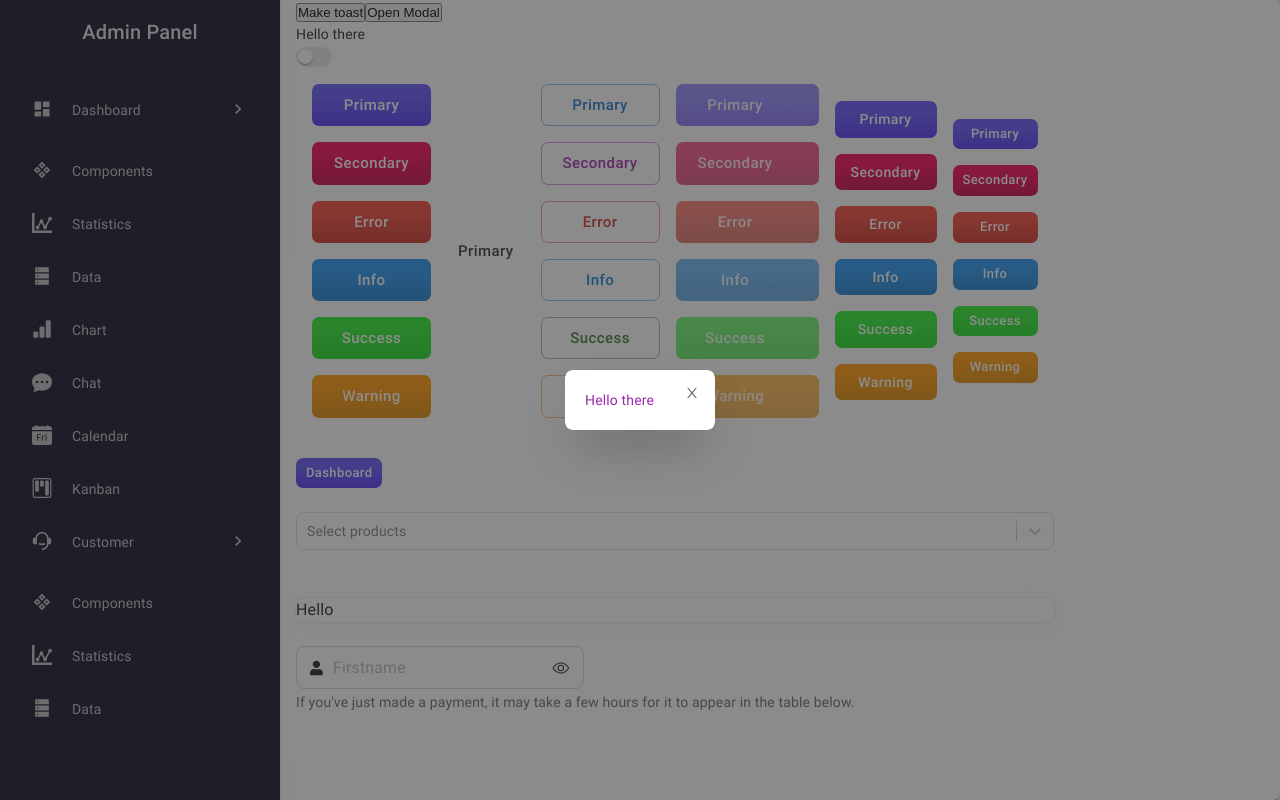
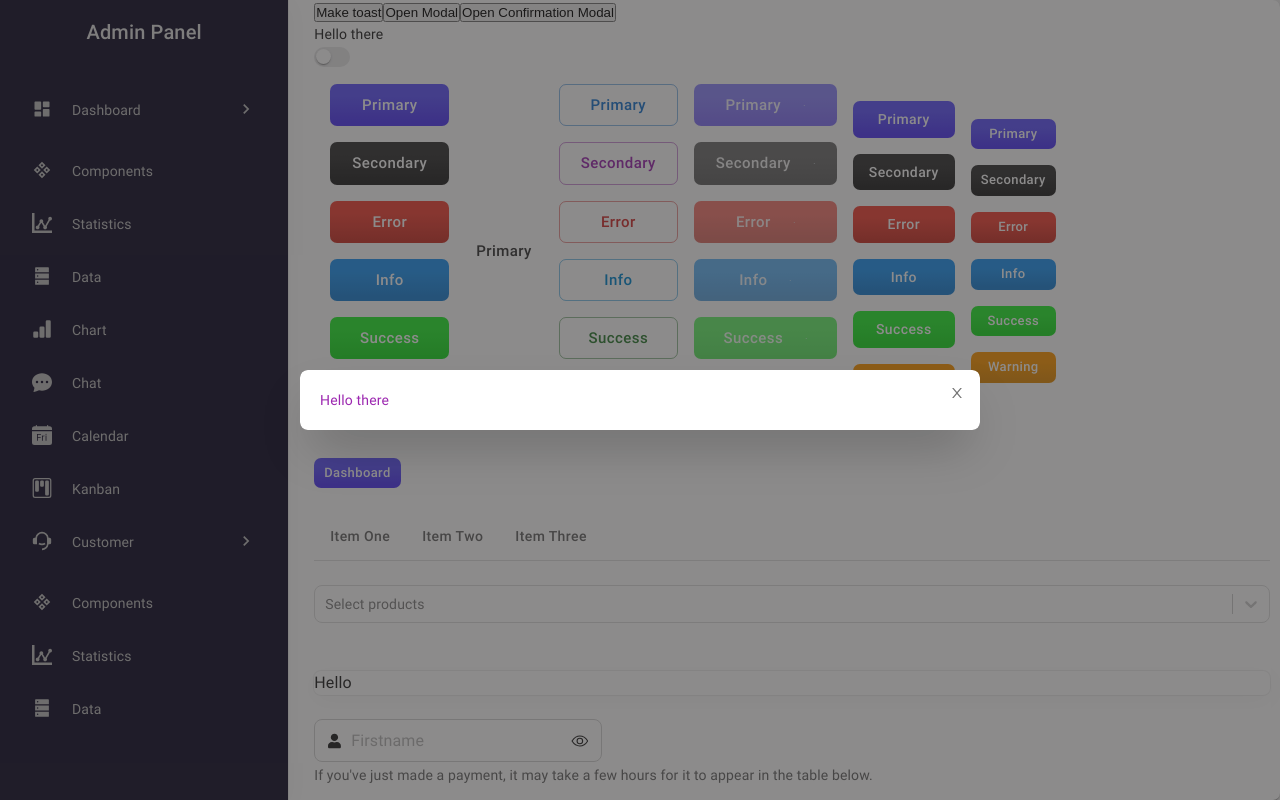
Before and after one commit to binay798/pixelsquare-school-management-system, a React (Vite) app: page / in a window 1280 px wide. Both pictures are taken after a click on the button "Open Modal". Built offline with nearby package versions, Linux system fonts and the light colour scheme.

Commit message:
feat: confirmation modal added

```diff
--- a/index.html
+++ b/index.html
@@ -9,6 +9,7 @@
   <body>
     <div id="root"></div>
     <div id="fullpage-loader"></div>
+    <div id="modal-portal"></div>
     <script type="module" src="/src/main.tsx"></script>
   </body>
 </html>
--- a/src/App.css
+++ b/src/App.css
@@ -82,3 +82,12 @@ body {
   background-color: #eee !important;
   min-height: 100vh;
 }
+
+#root {
+  position: relative;
+  z-index: 1;
+}
+#modal-portal {
+  position: relative;
+  z-index: 2;
+}
--- a/src/components/adminSidebar/sidebar.styles.tsx
+++ b/src/components/adminSidebar/sidebar.styles.tsx
@@ -11,7 +11,7 @@ import { colors } from '@src/helpers/colors.helpers'
 
 export const Container = styled(Card)`
   height: 100vh;
-  width: 280px;
+  width: 380px;
   border-radius: 0px;
   background-color: #0f0b26;
   border: none;
--- /dev/null
+++ b/src/components/confirmationModal/confirmationModal.component.tsx
@@ -0,0 +1,58 @@
+import { Box, Stack, Typography } from '@mui/material'
+import SpringModal from '../modal/modal.component'
+import { ConfirmationContainer } from './confirmationModal.styles'
+import { colors } from '@src/helpers/colors.helpers'
+import { ButtonComp } from '../button/button.component'
+
+interface Props {
+  open: boolean
+  children: React.ReactNode
+  onClose: () => void
+  heading?: string
+  onConfirmationClick: () => void
+  confirmLoader?: boolean
+}
+
+export function ConfirmationModal({
+  heading = 'Are you sure want to proceed ?',
+  ...props
+}: Props) {
+  return (
+    <SpringModal noPadding close={props.onClose} open={props.open} size="sm">
+      <ConfirmationContainer>
+        <Box p={2} borderBottom={`1px solid ${colors.grey[300]}`}>
+          <Typography
+            variant="body1"
+            color="textPrimary"
+            fontWeight={500}
+            fontSize={18}
+          >
+            {heading}
+          </Typography>
+        </Box>
+        <Box p={2} maxHeight={'90vh'} overflow={'auto'}>
+          {props.children}
+        </Box>
+        <Box p={2} mt={2}>
+          <Stack direction={'row'} spacing={1} justifyContent={'flex-end'}>
+            <ButtonComp
+              onClick={props.onClose}
+              variant="text"
+              color="secondary"
+              size="medium"
+            >
+              Cancel
+            </ButtonComp>
+            <ButtonComp
+              loading={props.confirmLoader}
+              onClick={props.onConfirmationClick}
+              size="medium"
+            >
+              Confirm
+            </ButtonComp>
+          </Stack>
+        </Box>
+      </ConfirmationContainer>
+    </SpringModal>
+  )
+}
--- /dev/null
+++ b/src/components/confirmationModal/confirmationModal.styles.tsx
@@ -0,0 +1,4 @@
+import styled from '@emotion/styled'
+import { Box } from '@mui/material'
+
+export const ConfirmationContainer = styled(Box)``
--- a/src/components/modal/modal.component.tsx
+++ b/src/components/modal/modal.component.tsx
@@ -1,10 +1,12 @@
 /* eslint-disable @typescript-eslint/no-explicit-any */
 import * as React from 'react'
-import Modal from '@mui/material/Modal'
+import Modal, { ModalProps } from '@mui/material/Modal'
 import { useSpring, animated, config } from '@react-spring/web'
 import { AnimatedBox, BackdropContainer, CloseContainer } from './modal.styles'
 import { CloseBtn } from '../button/button.component'
-import { Card } from '@mui/material'
+import { Box, Card } from '@mui/material'
+import { omit } from 'lodash'
+import './modal.css'
 
 interface FadeProps {
   children: React.ReactElement
@@ -42,17 +44,19 @@ const Fade = React.forwardRef<HTMLDivElement, FadeProps>(
   }
 )
 
-interface ModalProps {
+const customContainer = document.getElementById('modal-portal')
+interface ModalMainProps extends ModalProps {
   noPadding?: boolean
-  disableOutsideClick?: boolean
   open: boolean
   close: () => void
-  children: React.ReactNode
+  children: React.ReactElement
+  size?: 'sm' | 'md' | 'lg' | 'xlg'
 }
 export default function SpringModal({
   noPadding = false,
+  size = 'sm',
   ...props
-}: ModalProps) {
+}: ModalMainProps) {
   const handleClose = () => {
     props.close()
   }
@@ -68,10 +72,12 @@ export default function SpringModal({
       <Modal
         aria-labelledby="spring-modal-title"
         aria-describedby="spring-modal-description"
-        open={props.open}
+        // open={props.open}
         onClose={handleClose}
         closeAfterTransition
         hideBackdrop={true}
+        container={customContainer}
+        {...omit(props, 'noPadding', 'close', 'size')}
       >
         <Fade in={props.open}>
           <BackdropContainer>
@@ -80,12 +86,16 @@ export default function SpringModal({
                 sx={{
                   padding: noPadding ? 0 : '20px',
                   borderColor: 'secondary.dark',
+                  maxHeight: '90vh',
+                  maxWidth: '90vw',
                 }}
               >
                 <CloseContainer>
                   <CloseBtn onClick={handleClose} />
                 </CloseContainer>
-                {props.children}
+                <Box className="custom-modal" sx={{ width: '100%' }}>
+                  <Box className={size}>{props.children}</Box>
+                </Box>
               </Card>
             </AnimatedBox>
           </BackdropContainer>
--- /dev/null
+++ b/src/components/modal/modal.css
@@ -0,0 +1,13 @@
+.custom-modal .xlg {
+  width: 90vw;
+}
+
+.custom-modal .sm {
+  width: 40rem;
+}
+.custom-modal .md {
+  width: 60rem;
+}
+.custom-modal .lg {
+  width: 80vw;
+}
--- a/src/muiTheme.styles.tsx
+++ b/src/muiTheme.styles.tsx
@@ -137,6 +137,9 @@ theme = createTheme({
         disabled: {
           cursor: 'not-allowed',
         },
+        textSecondary: {
+          color: '#333',
+        },
         containedPrimary: {
           background: 'linear-gradient(to bottom, #5f54fd 30%, #5038f6 90%)',
           color: '#fff',
@@ -147,7 +150,7 @@ theme = createTheme({
           },
         },
         containedSecondary: {
-          background: 'linear-gradient(to bottom, #f50057 30%, #cc0249 90%)',
+          background: 'linear-gradient(to bottom, #333 30%, #222 90%)',
           color: '#fff',
           '&.Mui-disabled': {
             opacity: 0.7,
@@ -268,6 +271,23 @@ theme = createTheme({
         },
       },
     },
+    MuiTab: {
+      styleOverrides: {
+        root: {
+          textTransform: 'capitalize',
+        },
+      },
+    },
+    MuiTabs: {
+      styleOverrides: {
+        indicator: {
+          backgroundColor: '#6a60eb',
+          height: 4,
+          borderTopLeftRadius: 4,
+          borderTopRightRadius: 4,
+        },
+      },
+    },
   },
 })
 
--- a/src/pages/homepage/homepage.pages.tsx
+++ b/src/pages/homepage/homepage.pages.tsx
@@ -10,9 +10,12 @@ import toast from 'react-hot-toast'
 import { IoEyeOutline } from 'react-icons/io5'
 import { FaUser } from 'react-icons/fa'
 import { TestMenu } from '@src/test/testMenu'
+import { TestTabs } from '@src/test/testTabs'
+import { ConfirmationModal } from '@src/components/confirmationModal/confirmationModal.component'
 
 export function Homepage() {
   const [open, setOpen] = useState(false)
+  const [openConfirmation, setOpenConfirmation] = useState(false)
   // const [anchorEl, setAnchorEl] = useState<null | HTMLElement>(null)
   // const open = Boolean(anchorEl)
   // const handleClick = (event: React.MouseEvent<HTMLButtonElement>) => {
@@ -26,7 +29,14 @@ export function Homepage() {
     <Paper sx={{ width: '100vw', height: '100vh' }}>
       <Stack direction={'row'} spacing={2}>
         <AdminSidebar />
-        <div>
+        <div
+          style={{
+            overflowY: 'auto',
+            maxHeight: '100vh',
+            width: '100%',
+            padding: '0px 10px',
+          }}
+        >
           <button
             onClick={() => {
               toast.error('Hello there')
@@ -36,6 +46,19 @@ export function Homepage() {
             Make toast
           </button>
           <button onClick={() => setOpen(true)}>Open Modal</button>
+          <button onClick={() => setOpenConfirmation(true)}>
+            Open Confirmation Modal
+          </button>
+
+          <ConfirmationModal
+            open={openConfirmation}
+            onClose={() => {
+              setOpenConfirmation(false)
+            }}
+            onConfirmationClick={() => {}}
+          >
+            <div>Helo</div>
+          </ConfirmationModal>
 
           <SpringModal close={() => setOpen(false)} open={open}>
             <Typography color={'secondary'}>Hello there</Typography>
@@ -52,6 +75,8 @@ export function Homepage() {
           <TestButtonComponents />
           <br />
           <TestMenu />
+          <br />
+          <TestTabs />
           <br />
 
           <SelectField
--- /dev/null
+++ b/src/test/testTabs.tsx
@@ -0,0 +1,63 @@
+import * as React from 'react'
+import Box from '@mui/material/Box'
+import Tab from '@mui/material/Tab'
+import Tabs from '@mui/material/Tabs'
+interface TabPanelProps {
+  children?: React.ReactNode
+  index: number
+  value: number
+}
+function CustomTabPanel(props: TabPanelProps) {
+  const { children, value, index, ...other } = props
+
+  return (
+    <div
+      role="tabpanel"
+      hidden={value !== index}
+      id={`simple-tabpanel-${index}`}
+      aria-labelledby={`simple-tab-${index}`}
+      {...other}
+    >
+      {value === index && <Box sx={{ p: 3 }}>{children}</Box>}
+    </div>
+  )
+}
+
+function a11yProps(index: number) {
+  return {
+    id: `simple-tab-${index}`,
+    'aria-controls': `simple-tabpanel-${index}`,
+  }
+}
+export function TestTabs() {
+  const [value, setValue] = React.useState('1')
+
+  const handleChange = (event: React.SyntheticEvent, newValue: string) => {
+    setValue(newValue)
+  }
+
+  return (
+    <Box sx={{ width: '100%', typography: 'body1' }}>
+      <Box sx={{ borderBottom: 1, borderColor: 'divider' }}>
+        <Tabs
+          value={value}
+          onChange={handleChange}
+          aria-label="basic tabs example"
+        >
+          <Tab label="Item One" {...a11yProps(0)} />
+          <Tab label="Item Two" {...a11yProps(1)} />
+          <Tab label="Item Three" {...a11yProps(2)} />
+        </Tabs>
+      </Box>
+      <CustomTabPanel value={value} index={0}>
+        Item One
+      </CustomTabPanel>
+      <CustomTabPanel value={value} index={1}>
+        Item Two
+      </CustomTabPanel>
+      <CustomTabPanel value={value} index={2}>
+        Item Three
+      </CustomTabPanel>
+    </Box>
+  )
+}
```
